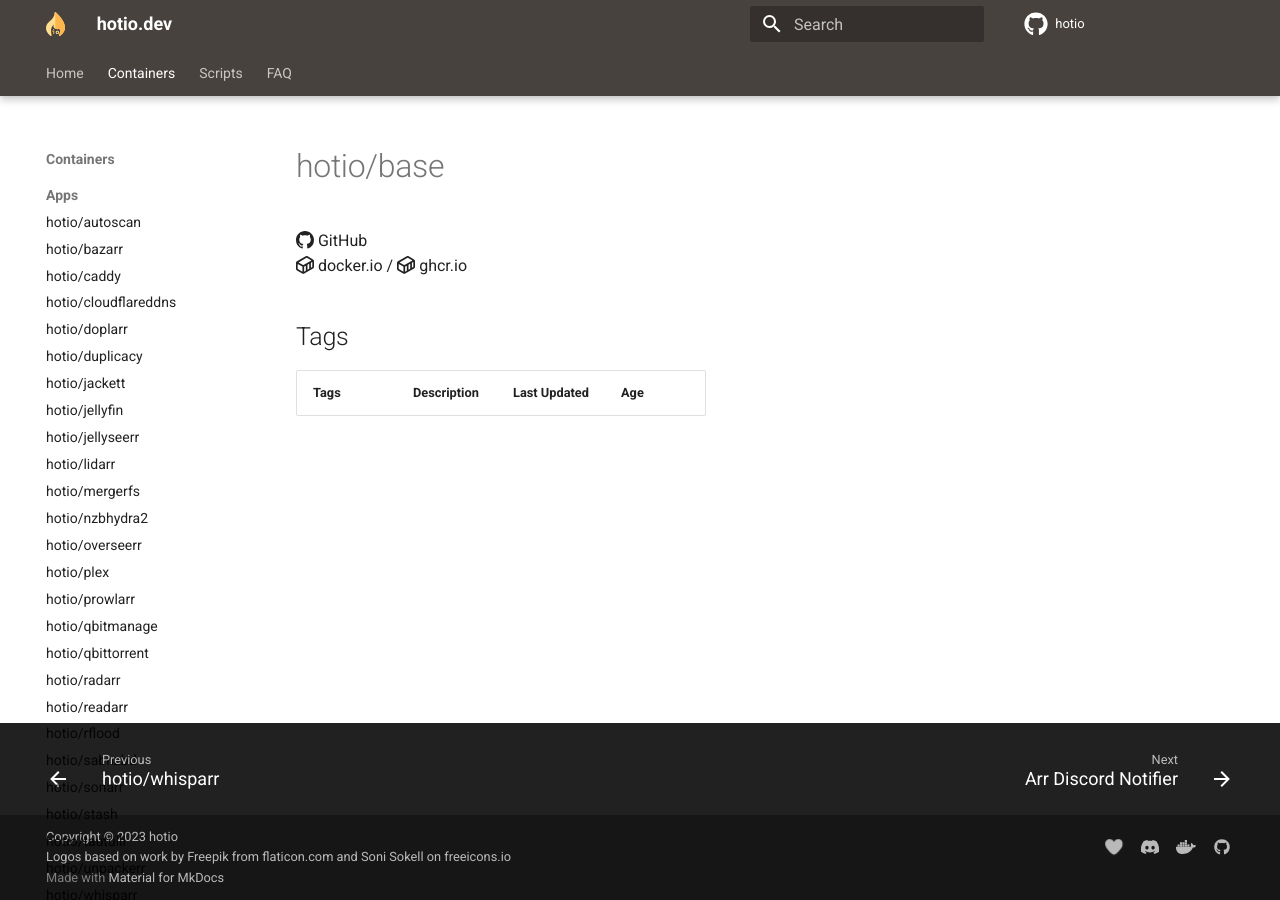
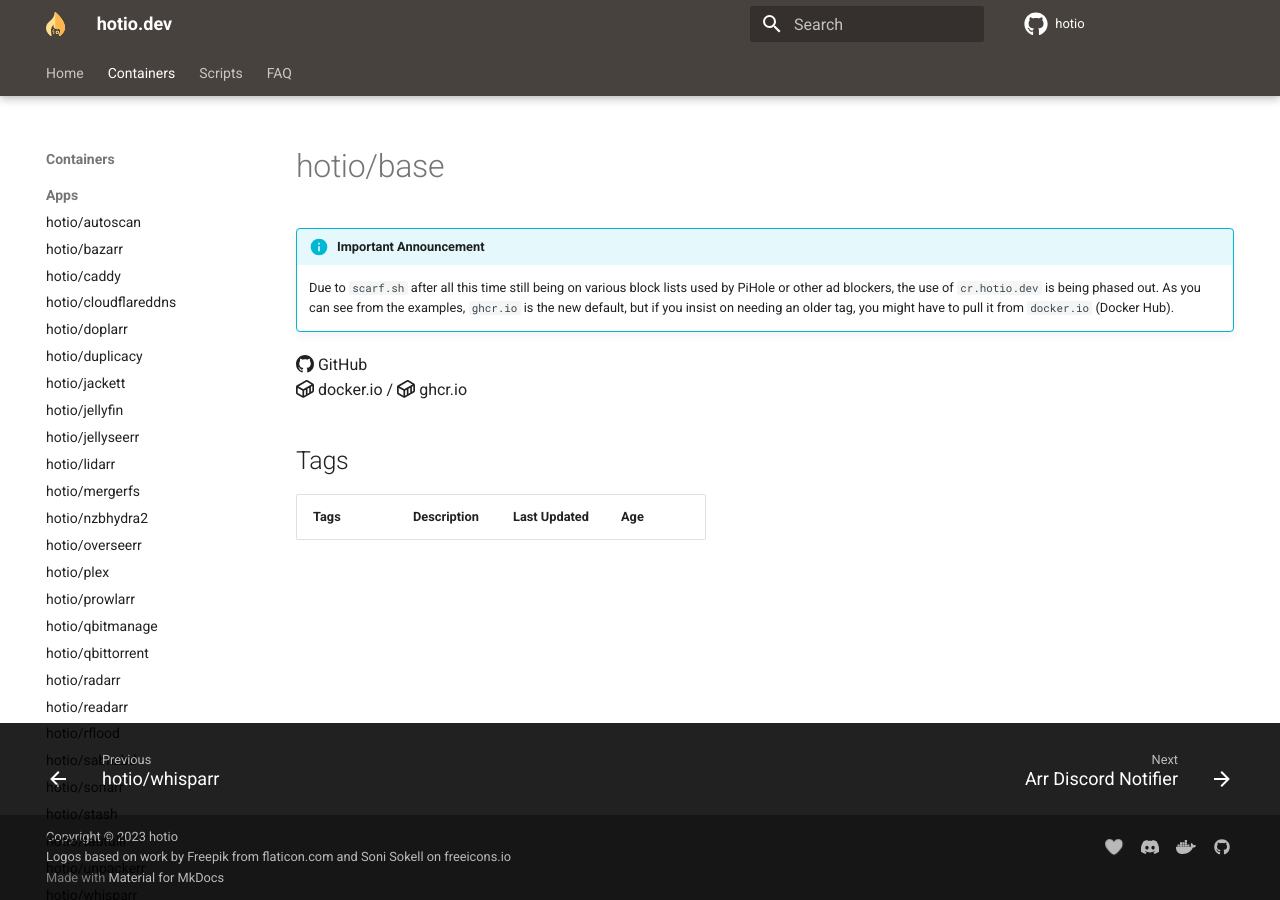
Before and after one commit to hotio/website, an MkDocs documentation site: the page built from docs/containers/base.md, in a window 1280 px wide. Built offline with MkDocs 1.6.1 and Material for MkDocs 9.7.7, drawn with Linux system fonts in a browser that asks for light colours.

Commit message:
add admonition about scarf

```diff
--- a/includes/header-links.md
+++ b/includes/header-links.md
@@ -1,3 +1,8 @@
+
+!!! info "Important Announcement"
+
+    Due to `scarf.sh` after all this time still being on various block lists used by PiHole or other ad blockers, the use of `cr.hotio.dev` is being phased out. As you can see from the examples, `ghcr.io` is the new default, but if you insist on needing an older tag, you might have to pull it from `docker.io` (Docker Hub).
+
 :octicons-mark-github-16: <a id=github-link href="" class="header-icons" target="_blank" rel="noopener noreferrer">GitHub</a><br>
 :octicons-container-16: <a id=dockerio-link href="" class="header-icons" target="_blank" rel="noopener noreferrer">docker.io</a> /
 :octicons-container-16: <a id=ghcrio-link href="" class="header-icons" target="_blank" rel="noopener noreferrer">ghcr.io</a>
```
